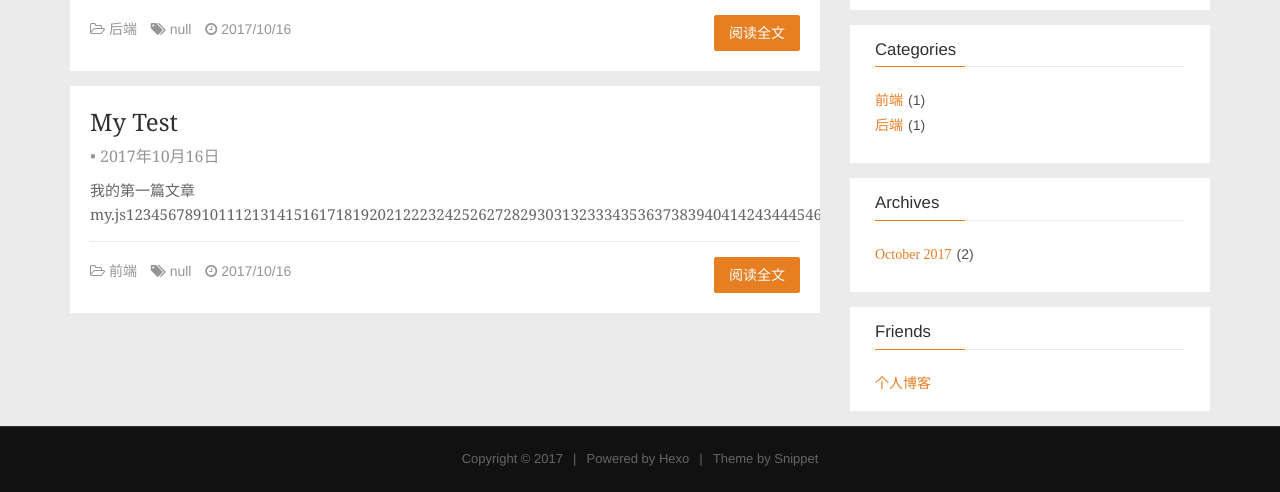
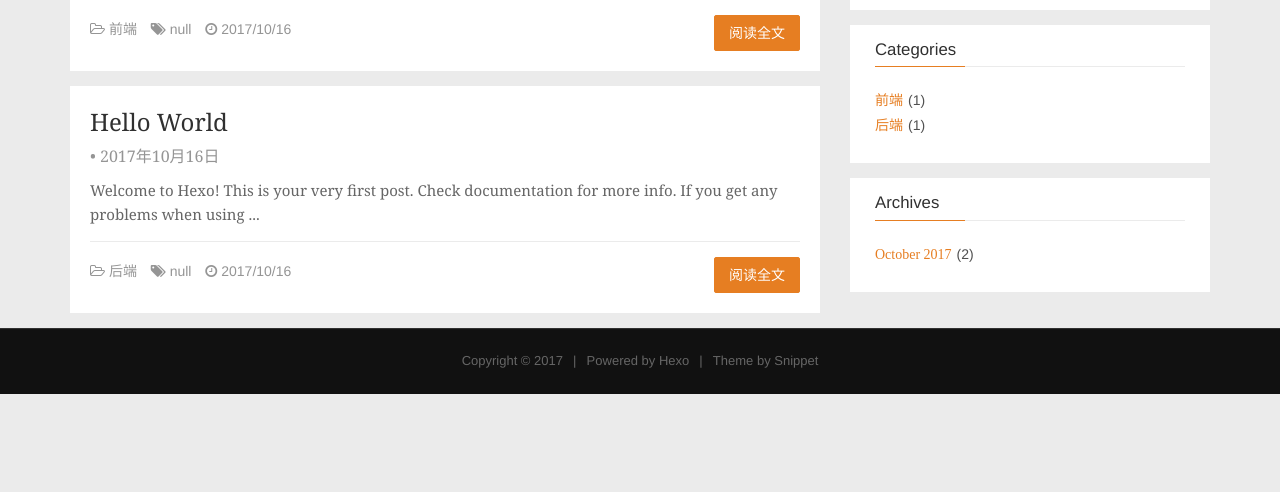
Before and after one commit to code-unicorn/code-unicorn.github.io, a plain HTML site: page index.html in a window 1280 px wide. Shown: the part 702-1194 px from the top of the page. After the commit the page ends 1096 px from the top, so only its background shows below. Drawn offline with nearby package versions, Linux system fonts and the light colour scheme.

Commit message:
Site updated: 2017-11-21 08:07:05

```diff
--- a/index.html
+++ b/index.html
@@ -116,6 +116,59 @@
     <div class="post-content">
         <div class="post-head home-post-head">
             <h1 class="post-title">
+                <a href="/2017/10/16/My-Test/">My Test</a>
+            </h1>
+            <div class="post-meta">  &bull;
+                <time class="post-date" datetime="" title="">
+                    2017年10月16日
+                </time>
+            </div>
+        </div>
+        <p class="brief">
+            我的第一篇文章my.js123456789101112131415161718192021222324252627282930313233343536373839404142434445464748495051525354555657...
+        </p>
+    </div>
+    <footer class="post-footer clearfix">
+        <div class="pull-left tag-list">
+            <div class="post-meta">
+
+
+    <span class="categories-meta fa-wrap">
+        <i class="fa fa-folder-open-o"></i>
+        <span>前端</span>
+    </span>
+
+
+    <span class="fa-wrap">
+        <i class="fa fa-tags"></i>
+        <span class="tags-meta">
+
+            null
+
+        </span>
+    </span>
+
+
+    <span class="fa-wrap">
+        <i class="fa fa-clock-o"></i>
+        <span class="date-meta">2017/10/16</span>
+    </span>
+</div>
+
+        </div>
+
+        <div class="post-permalink">
+            <a href="/2017/10/16/My-Test/" class="btn btn-default">阅读全文</a>
+        </div>
+    </footer>
+</article>
+
+
+<article class="post">
+
+    <div class="post-content">
+        <div class="post-head home-post-head">
+            <h1 class="post-title">
                 <a href="/2017/10/16/hello-world/">Hello World</a>
             </h1>
             <div class="post-meta">  &bull;
@@ -159,59 +212,6 @@
 
         <div class="post-permalink">
             <a href="/2017/10/16/hello-world/" class="btn btn-default">阅读全文</a>
-        </div>
-    </footer>
-</article>
-
-
-<article class="post">
-
-    <div class="post-content">
-        <div class="post-head home-post-head">
-            <h1 class="post-title">
-                <a href="/2017/10/16/My-Test/">My Test</a>
-            </h1>
-            <div class="post-meta">  &bull;
-                <time class="post-date" datetime="" title="">
-                    2017年10月16日
-                </time>
-            </div>
-        </div>
-        <p class="brief">
-            我的第一篇文章my.js123456789101112131415161718192021222324252627282930313233343536373839404142434445464748495051525354555657...
-        </p>
-    </div>
-    <footer class="post-footer clearfix">
-        <div class="pull-left tag-list">
-            <div class="post-meta">
-
-
-    <span class="categories-meta fa-wrap">
-        <i class="fa fa-folder-open-o"></i>
-        <span>前端</span>
-    </span>
-
-
-    <span class="fa-wrap">
-        <i class="fa fa-tags"></i>
-        <span class="tags-meta">
-
-            null
-
-        </span>
-    </span>
-
-
-    <span class="fa-wrap">
-        <i class="fa fa-clock-o"></i>
-        <span class="date-meta">2017/10/16</span>
-    </span>
-</div>
-
-        </div>
-
-        <div class="post-permalink">
-            <a href="/2017/10/16/My-Test/" class="btn btn-default">阅读全文</a>
         </div>
     </footer>
 </article>
@@ -261,7 +261,7 @@
 
     <div class="widget">
         <h3 class="title">Categories</h3>
-        <ul class="category-list"><li class="category-list-item"><a class="category-list-link" href="/categories/前端/"><i class="fa" aria-hidden="true">前端</i></a><span class="category-list-count">1</span></li><li class="category-list-item"><a class="category-list-link current" href="/categories/后端/"><i class="fa" aria-hidden="true">后端</i></a><span class="category-list-count">1</span></li></ul>
+        <ul class="category-list"><li class="category-list-item"><a class="category-list-link current" href="/categories/前端/"><i class="fa" aria-hidden="true">前端</i></a><span class="category-list-count">1</span></li><li class="category-list-item"><a class="category-list-link" href="/categories/后端/"><i class="fa" aria-hidden="true">后端</i></a><span class="category-list-count">1</span></li></ul>
     </div>
 
 
@@ -277,15 +277,6 @@
 
 
 
-
-    <div class="widget">
-        <h3 class="title">Friends</h3>
-        <div class="content friends-link">
-
-            <a href="http://www.shenliyang.com" class="fa" target="_blank">个人博客</a>
-
-        </div>
-    </div>
 
 
 
```
Also changed, not shown: 2017/10/16/My-Test/index.html (+2 -11 lines), 2017/10/16/hello-world/index.html (+2 -11 lines), archives/2017/10/index.html (+7 -16 lines), archives/2017/index.html (+7 -16 lines), archives/index.html (+7 -16 lines), categories/前端/index.html (+1 -10 lines), categories/后端/index.html (+1 -10 lines).
